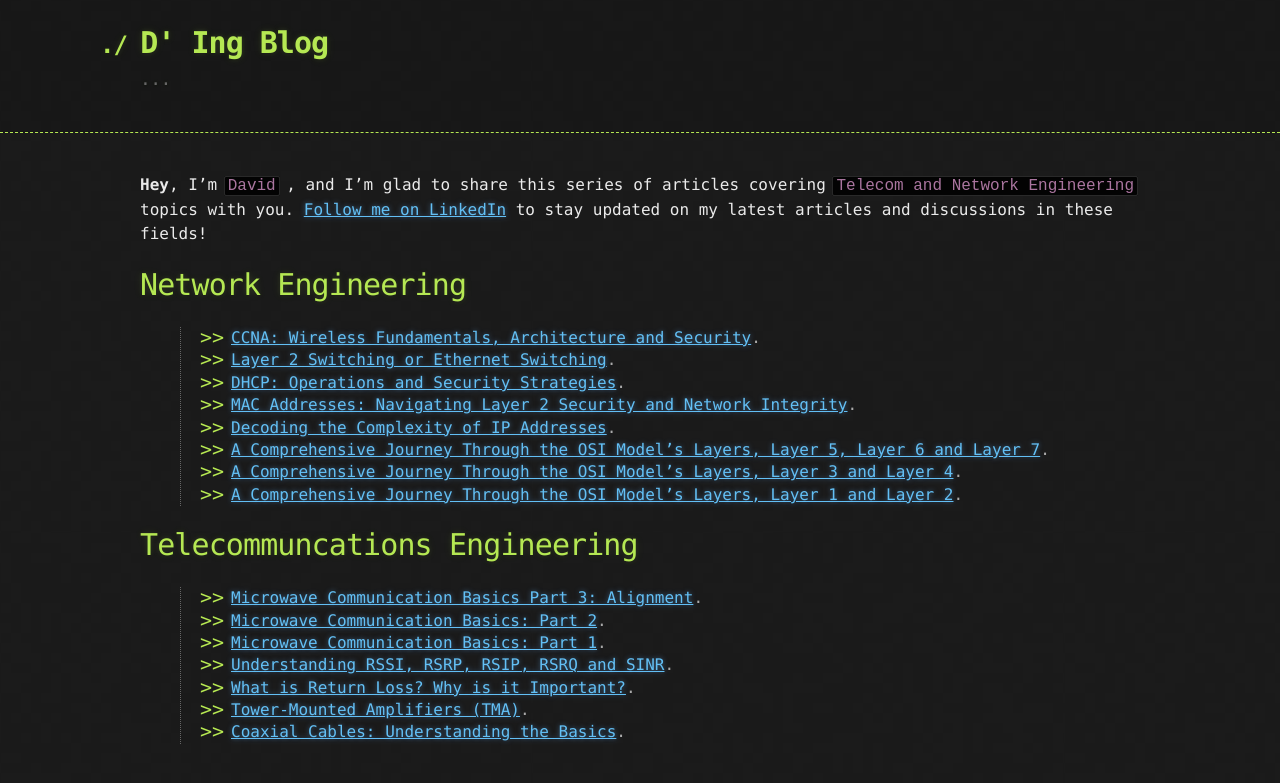
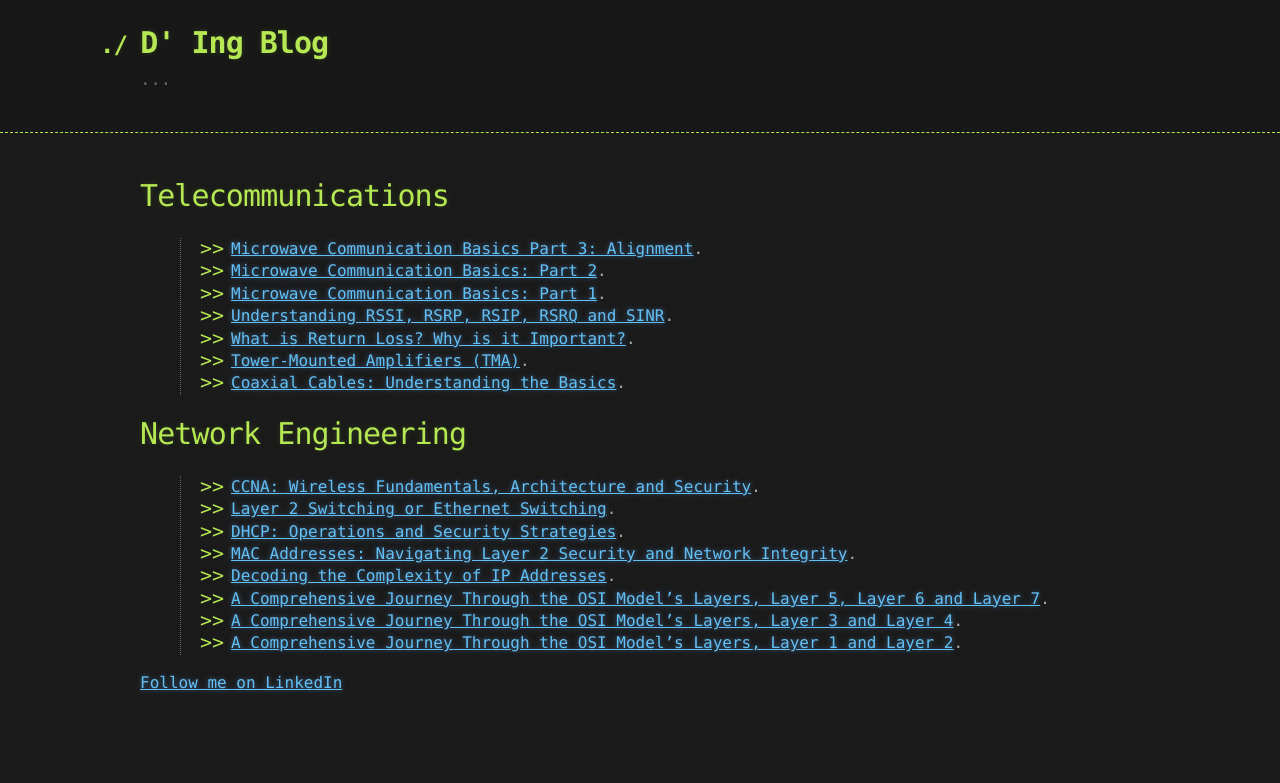
Before and after one commit to davidrengineer/technical_dives, a Jekyll site: the page built from index.md, in a window 1280 px wide. Shown: the top 783 px of the page. Built offline with Jekyll 4.4.1, drawn with Linux system fonts in a browser that asks for light colours; our own code applies the rules of GitHub Pages for plain Markdown files.

Commit message:
last changes

```diff
--- a/index.md
+++ b/index.md
@@ -2,7 +2,15 @@
 layout: default
 ---
 
-**Hey**, I'm `David`  , and I'm glad to share this series of articles covering `Telecom and Network Engineering` topics with you. [Follow me on LinkedIn](https://www.linkedin.com/in/telecom-engineer-5g-network/) to stay updated on my latest articles and discussions in these fields!
+# Telecommunications
+
+> *   [Microwave Communication Basics Part 3: Alignment](https://www.linkedin.com/pulse/microwave-communication-basics-part-3-alignment-david-ramirez-pmiwe/?trackingId=qt5g4kZ1RIe%2BceESpZWDBQ%3D%3D).
+> *   [Microwave Communication Basics: Part 2](https://www.linkedin.com/pulse/microwave-communication-basics-part-2-david-ramirez-coatc/).
+> *   [Microwave Communication Basics: Part 1](https://www.linkedin.com/pulse/microwave-communication-basics-part-1-david-ramirez-6t3de/).
+> *   [Understanding RSSI, RSRP, RSIP, RSRQ and SINR](https://www.linkedin.com/pulse/understanding-rssi-rsrp-rsip-rsrq-sinr-navigating-ramirez--bplof/).
+> *   [What is Return Loss? Why is it Important?](https://www.linkedin.com/pulse/what-return-loss-why-important-david-ram%C3%ADrez/).
+> *   [Tower-Mounted Amplifiers (TMA)](https://www.linkedin.com/pulse/tower-mounted-amplifiers-tma-david-ramirez/).
+> *   [Coaxial Cables: Understanding the Basics](https://www.linkedin.com/pulse/coaxial-cables-understanding-basics-david-ramirez-/).
 
 # Network Engineering
 
@@ -15,12 +23,6 @@ layout: default
 > *   [A Comprehensive Journey Through the OSI Model’s Layers, Layer 3 and Layer 4]( https://www.linkedin.com/pulse/comprehensive-journey-through-osi-models-layers-layer-ramirez--ws7if/).
 > *   [A Comprehensive Journey Through the OSI Model's Layers, Layer 1 and Layer 2](https://www.linkedin.com/pulse/comprehensive-journey-through-osi-models-layers-layer-ramirez--anrgf/).
 
-# Telecommuncations Engineering
+>
 
-> *   [Microwave Communication Basics Part 3: Alignment](https://www.linkedin.com/pulse/microwave-communication-basics-part-3-alignment-david-ramirez-pmiwe/?trackingId=qt5g4kZ1RIe%2BceESpZWDBQ%3D%3D).
-> *   [Microwave Communication Basics: Part 2](https://www.linkedin.com/pulse/microwave-communication-basics-part-2-david-ramirez-coatc/).
-> *   [Microwave Communication Basics: Part 1](https://www.linkedin.com/pulse/microwave-communication-basics-part-1-david-ramirez-6t3de/).
-> *   [Understanding RSSI, RSRP, RSIP, RSRQ and SINR](https://www.linkedin.com/pulse/understanding-rssi-rsrp-rsip-rsrq-sinr-navigating-ramirez--bplof/).
-> *   [What is Return Loss? Why is it Important?](https://www.linkedin.com/pulse/what-return-loss-why-important-david-ram%C3%ADrez/).
-> *   [Tower-Mounted Amplifiers (TMA)](https://www.linkedin.com/pulse/tower-mounted-amplifiers-tma-david-ramirez/).
-> *   [Coaxial Cables: Understanding the Basics](https://www.linkedin.com/pulse/coaxial-cables-understanding-basics-david-ramirez-/).
+[Follow me on LinkedIn](https://www.linkedin.com/in/telecom-engineer-5g-network/)
```
